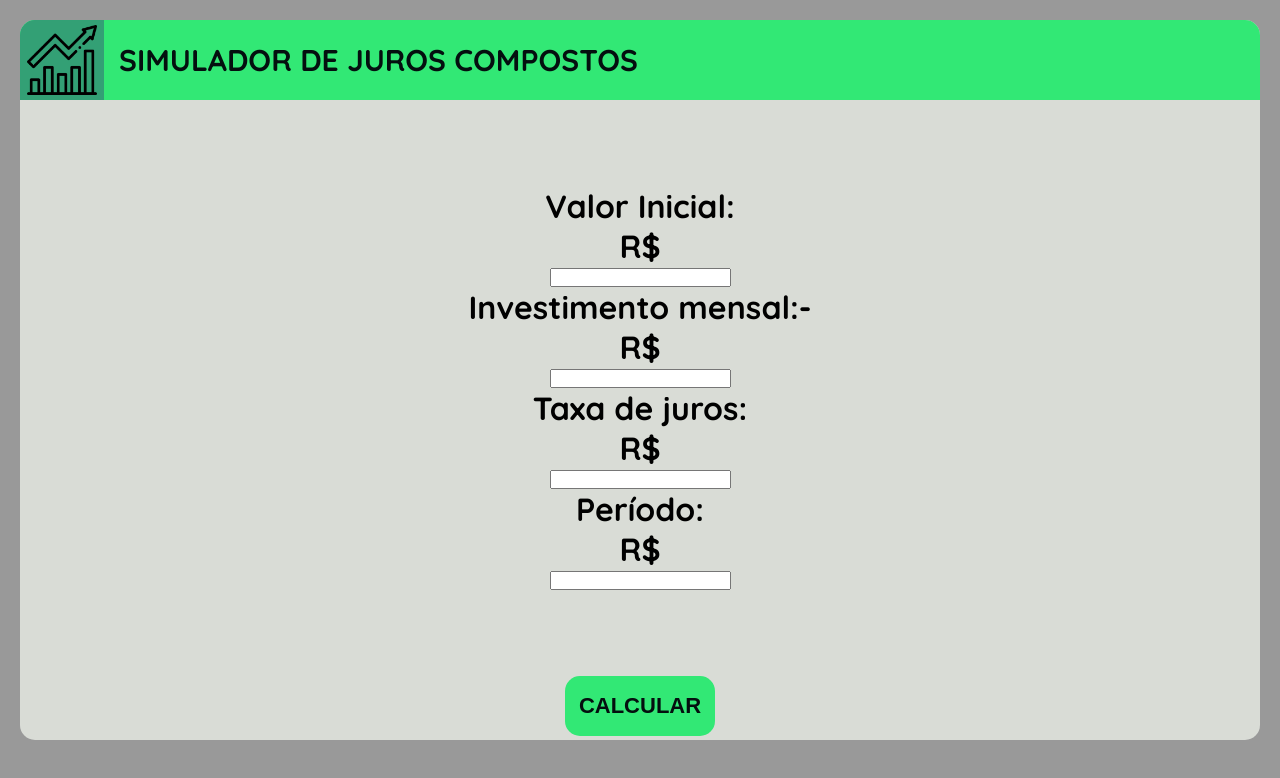
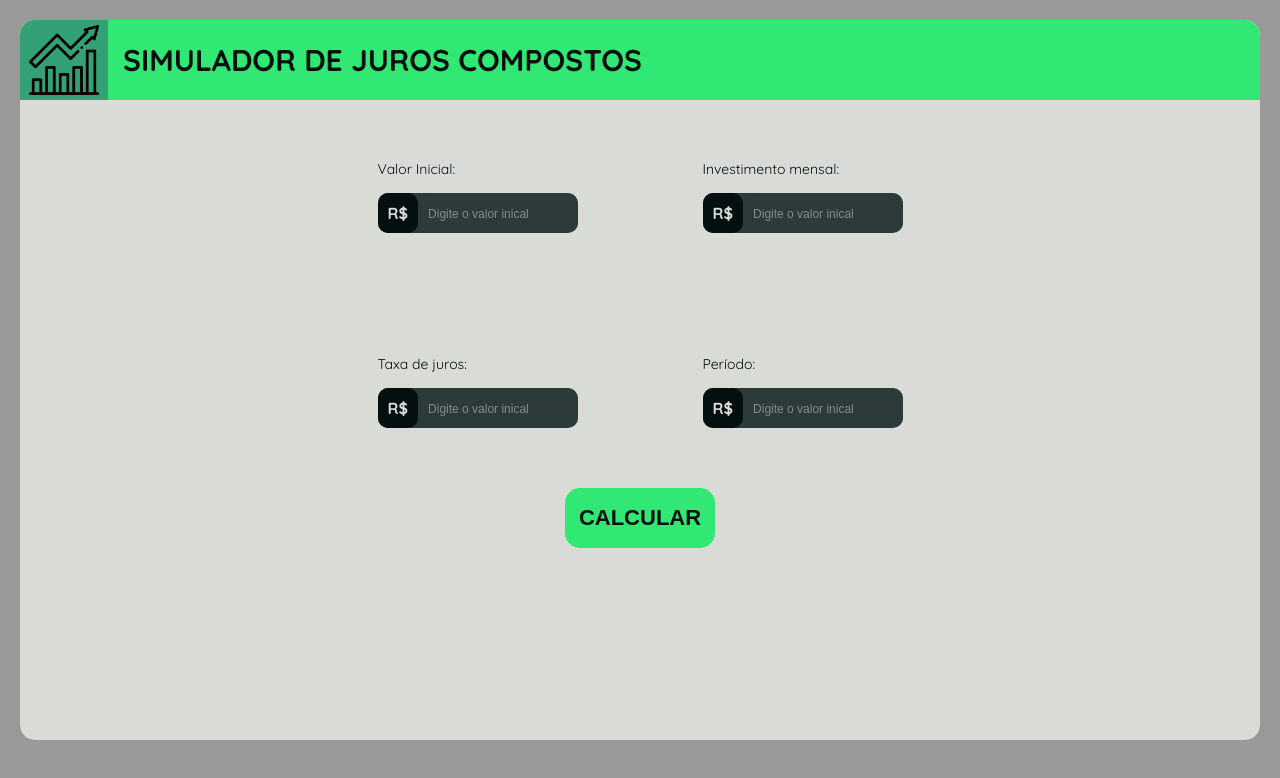
Before and after one commit to Dev-LuizPhillipe/Compound-Interest-Calculator, a React (Vite) app: page /home in a window 1280 px wide. Shown: the top 778 px of the page. Built offline with nearby package versions, Linux system fonts and the light colour scheme.

Commit message:
Creating inputs to insert value

```diff
--- a/package.json
+++ b/package.json
@@ -12,6 +12,7 @@
   "dependencies": {
     "react": "^18.3.1",
     "react-dom": "^18.3.1",
+    "react-number-format": "^5.4.3",
     "react-router": "^7.1.5",
     "react-router-dom": "^7.1.5"
   },
--- a/src/App.css
+++ b/src/App.css
@@ -35,13 +35,27 @@
   align-items: center;
   height: 90vh;
   border-radius: 15px;
+  overflow: hidden;
+  margin: auto;
 }
 .contentHome {
-  width: 100%;
-  height: 80%;
-  padding: 45px;
-  align-content: center;
-  text-align: center;
+  width: 50%;
+  margin: 14px;
+  height: 50%;
+  display: grid;
+  grid-template-columns: repeat(2, 1fr);
+  justify-content: center;
+  justify-items: center;
+  align-items: center;
+  gap: 30px;
+  flex-wrap: nowrap;
+}
+
+.contentHome > div > h1 {
+  font-size: 14px;
+  font-weight: 400;
+  color: #040f0f;
+  margin-bottom: 15px;
 }
 
 @media (max-width: 720px) {
--- a/src/components/ButtonPage/button.css
+++ b/src/components/ButtonPage/button.css
@@ -13,3 +13,8 @@
 .btn:hover {
   opacity: 0.9;
 }
+@media (max-width: 720px) {
+  .btn {
+    font-size: 18px;
+  }
+}
--- a/src/components/Header/header.css
+++ b/src/components/Header/header.css
@@ -15,14 +15,14 @@
   display: flex;
   align-items: center;
   justify-content: center;
-  border-radius: 15px 0 0 0;
+  border-radius: 10px 0 0 0;
   padding: 5px;
 }
 
 .img {
   width: 100%;
   height: 100%;
-  margin: 2px;
+  margin: 4px;
 }
 
 .title-header {
@@ -30,3 +30,9 @@
   color: #040f0f;
   font-weight: bold;
 }
+
+@media (max-width: 720px) {
+  .title-header {
+    font-size: 18px;
+  }
+}
--- /dev/null
+++ b/src/components/InputBox/InputBox.css
@@ -0,0 +1,58 @@
+.input-box {
+  display: flex;
+  flex-direction: row;
+  align-items: center;
+  background-color: #2d3a3a;
+  border-radius: 10px;
+  width: 200px;
+}
+
+.input-box-side {
+  background-color: #040f0f;
+  border-radius: 10px;
+  padding: 10px;
+}
+
+.input-icon {
+  color: #d9dcd6;
+  font-size: 16px;
+  font-weight: bold;
+}
+
+.form-box {
+  flex: 1;
+}
+.input-form {
+  width: 100%;
+  height: 100%;
+  background-color: #2d3a3a;
+  padding: 10px;
+  border-radius: 10px;
+  border: none;
+  outline: none;
+  color: #d9dcd6;
+  font-size: 16px;
+  font-weight: 600;
+}
+
+input::-webkit-inner-spin-button,
+input::-webkit-outer-spin-button {
+  -webkit-appearance: none;
+  margin: 0;
+}
+
+.input-form::placeholder {
+  color: #d9dcd6;
+  font-size: 12px;
+  font-weight: 300;
+  opacity: 0.5;
+}
+
+@media (max-width: 720px) {
+  .input-box {
+    width: 140px;
+  }
+  .input-form {
+    font-size: 14px;
+  }
+}
--- a/src/components/InputBox/InputBox.tsx
+++ b/src/components/InputBox/InputBox.tsx
@@ -1,13 +1,18 @@
 import React from "react";
+import "./InputBox.css";
 
 function InputBox() {
   return (
-    <div>
-      <div>
-        <h1>R$</h1>
+    <div className="input-box">
+      <div className="input-box-side">
+        <h1 className="input-icon">R$</h1>
       </div>
-      <form>
-        <input type="number" />
+      <form className="form-box">
+        <input
+          type="number"
+          className="input-form"
+          placeholder="Digite o valor inical"
+        />
       </form>
     </div>
   );
--- a/src/pages/Home.tsx
+++ b/src/pages/Home.tsx
@@ -8,14 +8,22 @@ export default function Home() {
     <div className="containerHome">
       <Header />
       <div className="contentHome">
+        <div>
           <h1>Valor Inicial:</h1>
           <InputBox />
-        <h1>Investimento mensal:-</h1>
+        </div>
+        <div>
+          <h1>Investimento mensal:</h1>
           <InputBox />
+        </div>
+        <div>
           <h1>Taxa de juros:</h1>
           <InputBox />
+        </div>
+        <div>
           <h1>Período:</h1>
           <InputBox />
+        </div>
       </div>
       <div>
         <Button
```
Also changed, not shown: src/components/InputBox/InputBox.module.css (deleted), 1 other file (tests, documents, lock files or other folders). Lines whose indentation alone changed are shown as unchanged.
